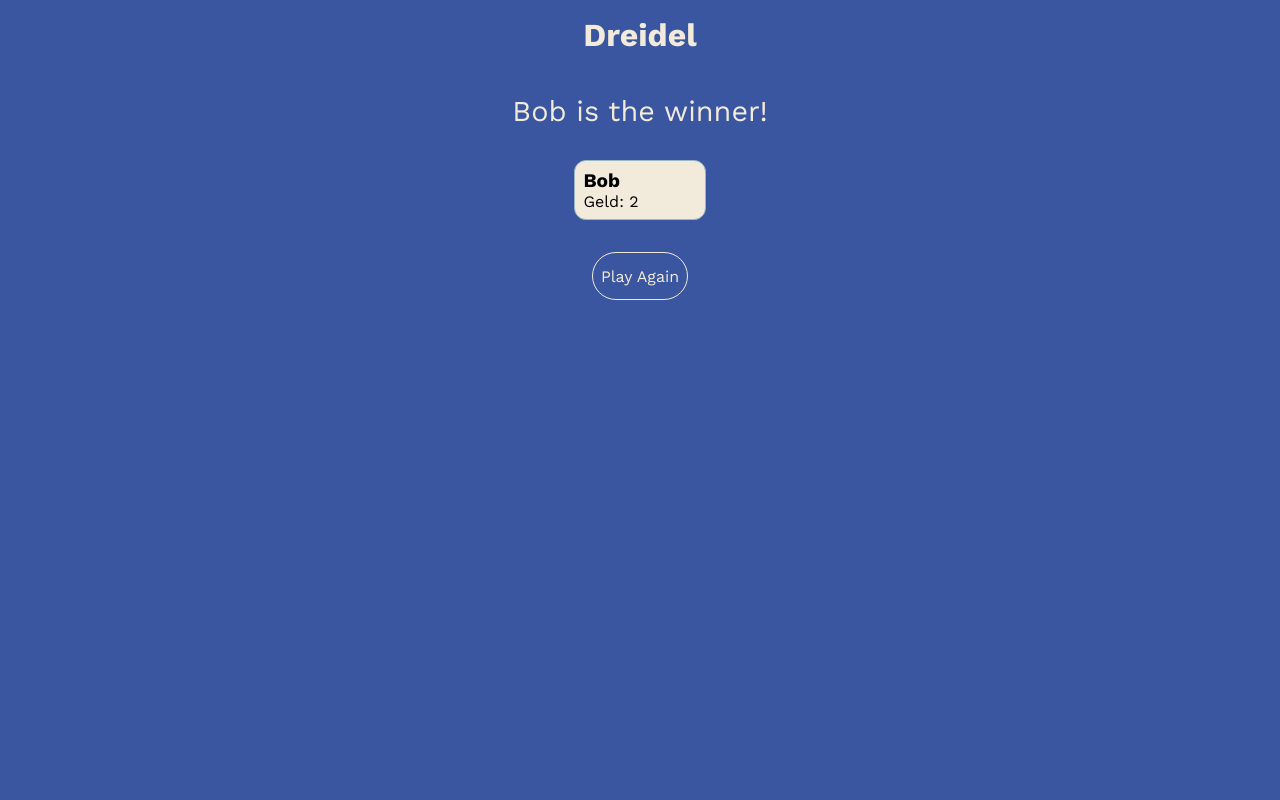
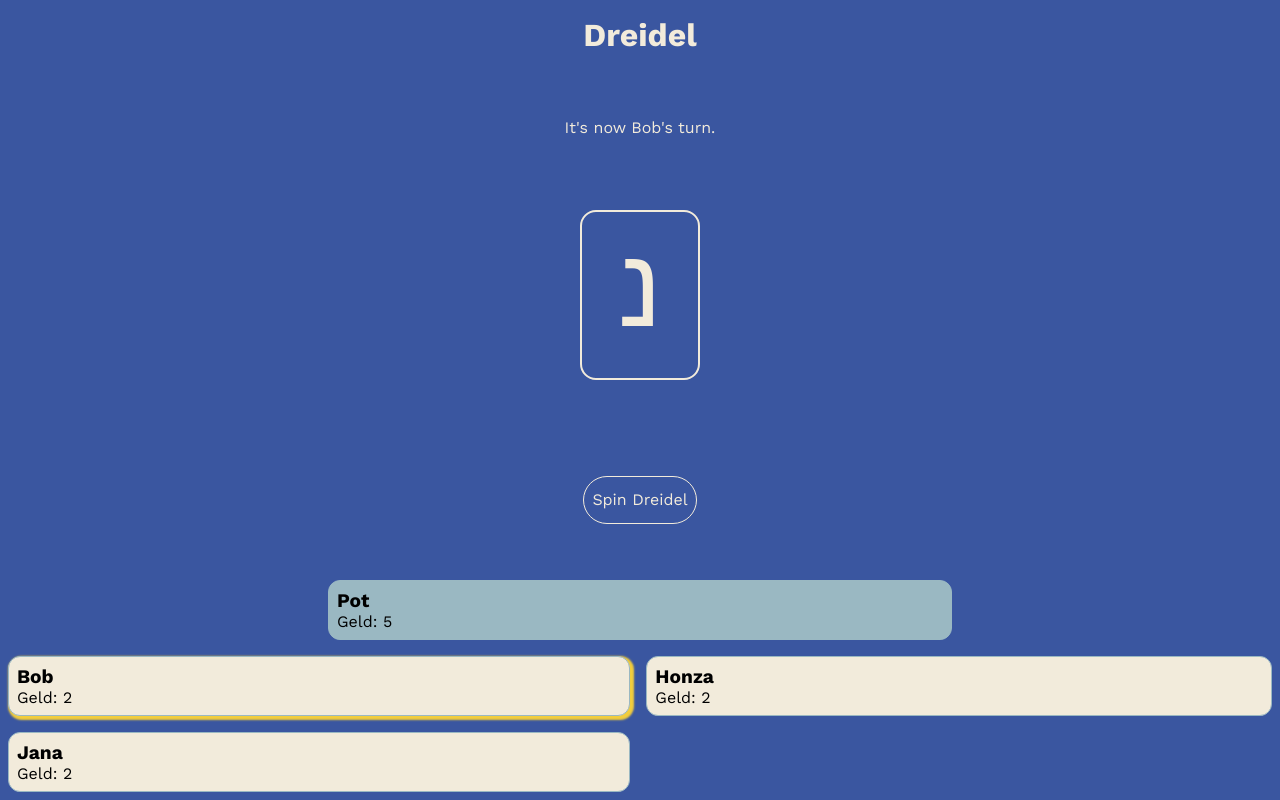
Before and after one commit to BenHbrt/Dreidel, a React (Create React App) app: page / in a window 1280 px wide. Built offline with nearby package versions, Linux system fonts and the light colour scheme.

Commit message:
Minor change

```diff
--- a/src/App.js
+++ b/src/App.js
@@ -14,7 +14,7 @@ function App() {
   //   {name: "Bob", geld: 2, playing: true}, {name: "Jana", geld: 2, playing: true}, {name: "Julie", geld: 2, playing: true}, {name: "Fred", geld: 2, playing: true}, {name: "Honza", geld: 2, playing: true}
   // ])
   const [players, setPlayers] = useState([
-    {name: "Bob", geld: 2, playing: true}
+    {name: "Bob", geld: 2, playing: true}, {name: "Honza", geld: 2, playing: true}, {name: "Jana", geld: 2, playing: true}
   ])
   const [pot, setPot] = useState(5)
   const letters = ["נ", "ג", "ה", "ש", "A"]
```
